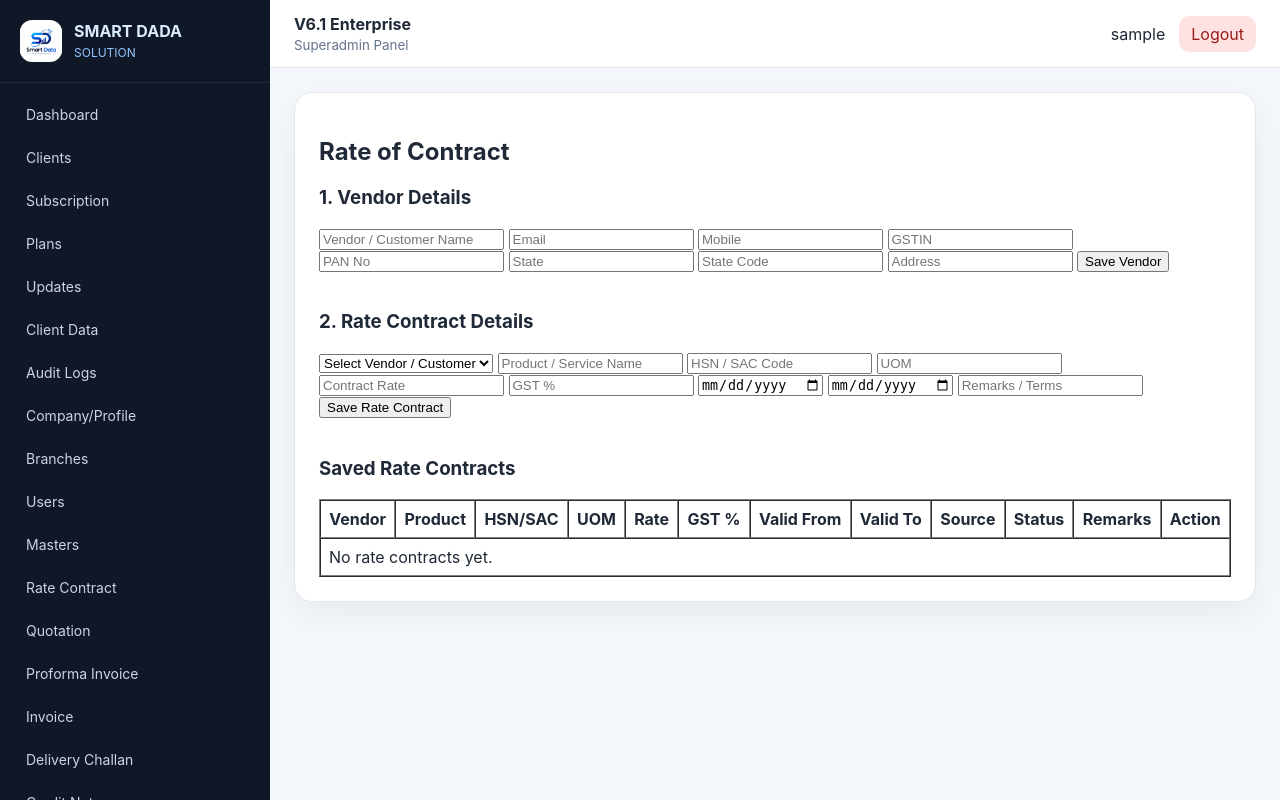
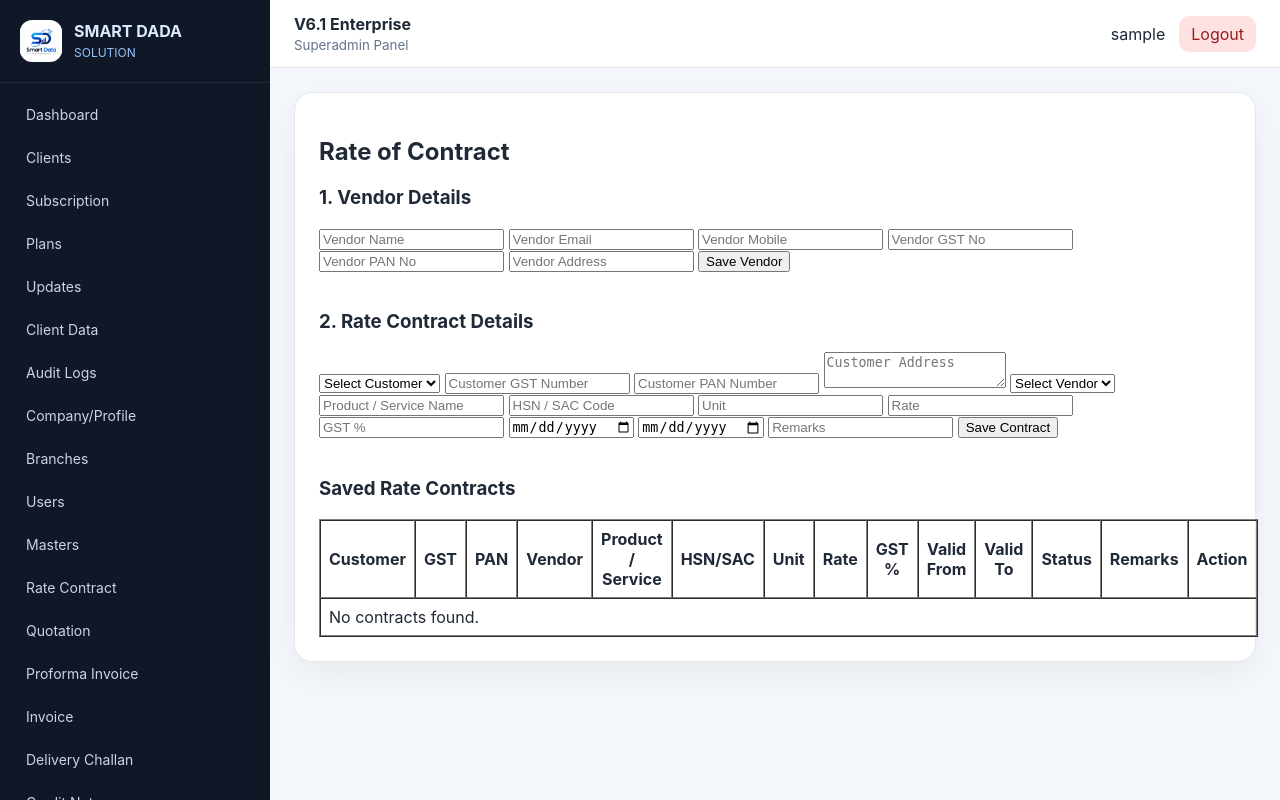
Before and after one commit to dsanjib174-sketch/SD_Invoice_V6_1_Enterprise, a Flask app: page /rate-contract in a window 1280 px wide. Run offline with Flask 3, Linux system fonts and the light colour scheme; the visitor is signed in with stand-in values (Sample User, id 1).

Commit message:
Update rate_contract.html

```diff
--- a/app/templates/masters/rate_contract.html
+++ b/app/templates/masters/rate_contract.html
@@ -1,48 +1,99 @@
 {% extends "base.html" %}
 {% block content %}
+
 <section>
   <h2>Rate of Contract</h2>
 
   <h3>1. Vendor Details</h3>
+
   <form method="POST" class="grid">
     <input type="hidden" name="action" value="save_vendor">
-<input name="vendor_name" placeholder="Vendor / Customer Name" required>
-<input name="vendor_email" placeholder="Email">
-<input name="vendor_mobile" placeholder="Mobile">
-<input name="vendor_gst" placeholder="GSTIN">
-<input name="vendor_pan" placeholder="PAN No">
-<input name="vendor_state" placeholder="State">
-<input name="vendor_state_code" placeholder="State Code">
-<input name="vendor_address" placeholder="Address">
+
+    <input name="vendor_name" placeholder="Vendor Name" required>
+    <input name="vendor_email" placeholder="Vendor Email">
+    <input name="vendor_mobile" placeholder="Vendor Mobile">
+    <input name="vendor_gst" placeholder="Vendor GST No">
+    <input name="vendor_pan" placeholder="Vendor PAN No">
+    <input name="vendor_address" placeholder="Vendor Address">
+
     <button type="submit">Save Vendor</button>
   </form>
 
   <br>
+
   <h3>2. Rate Contract Details</h3>
+
   <form method="POST" class="grid">
     <input type="hidden" name="action" value="save_contract">
-<select name="vendor_name" required><option value="">Select Vendor / Customer</option>{% for v in vendors %}<option value="{{ v.vendor_name }}">{{ v.vendor_name }}</option>{% endfor %}</select>
+
+    <select id="customerSelect" name="customer_name" required>
+      <option value="">Select Customer</option>
+      {% for c in customers %}
+      <option value="{{ c.company_name }}"
+              data-gst="{{ c.gst_number }}"
+              data-pan="{{ c.pan_number }}"
+              data-address="{{ c.customer_address }}">
+        {{ c.company_name }}
+      </option>
+      {% endfor %}
+    </select>
+
+    <input id="customerGst" name="customer_gst" placeholder="Customer GST Number" readonly>
+    <input id="customerPan" name="customer_pan" placeholder="Customer PAN Number" readonly>
+    <textarea id="customerAddress" name="customer_address" placeholder="Customer Address" readonly></textarea>
+
+    <select name="vendor_name" required>
+      <option value="">Select Vendor</option>
+      {% for v in vendors %}
+      <option value="{{ v.vendor_name }}">{{ v.vendor_name }}</option>
+      {% endfor %}
+    </select>
+
     <input name="product_name" placeholder="Product / Service Name" required>
     <input name="hsn_code" placeholder="HSN / SAC Code">
-<input name="unit" placeholder="UOM">
-<input name="rate" type="number" step="0.01" placeholder="Contract Rate" required>
+    <input name="unit" placeholder="Unit">
+    <input name="rate" type="number" step="0.01" placeholder="Rate" required>
     <input name="gst_percent" type="number" step="0.01" placeholder="GST %">
     <input name="valid_from" type="date">
     <input name="valid_to" type="date">
-<input name="remarks" placeholder="Remarks / Terms">
-<button type="submit">Save Rate Contract</button>
+    <input name="remarks" placeholder="Remarks">
+
+    <button type="submit">Save Contract</button>
   </form>
 
   <br>
+
   <h3>Saved Rate Contracts</h3>
+
   <table border="1" cellpadding="8" cellspacing="0" width="100%">
-<tr><th>Vendor</th><th>Product</th><th>HSN/SAC</th><th>UOM</th><th>Rate</th><th>GST %</th><th>Valid From</th><th>Valid To</th><th>Source</th><th>Status</th><th>Remarks</th><th>Action</th></tr>
+    <tr>
+      <th>Customer</th>
+      <th>GST</th>
+      <th>PAN</th>
+      <th>Vendor</th>
+      <th>Product / Service</th>
+      <th>HSN/SAC</th>
+      <th>Unit</th>
+      <th>Rate</th>
+      <th>GST %</th>
+      <th>Valid From</th>
+      <th>Valid To</th>
+      <th>Status</th>
+      <th>Remarks</th>
+      <th>Action</th>
+    </tr>
+
     {% if contracts %}
       {% for c in contracts %}
       <tr>
         <form method="POST">
           <input type="hidden" name="action" value="update_contract">
           <input type="hidden" name="contract_id" value="{{ c.id }}">
+
+          <td><input name="customer_name" value="{{ c.customer_name }}"></td>
+          <td><input name="customer_gst" value="{{ c.customer_gst }}"></td>
+          <td><input name="customer_pan" value="{{ c.customer_pan }}"></td>
+
           <td><input name="vendor_name" value="{{ c.vendor_name }}" required></td>
           <td><input name="product_name" value="{{ c.product_name }}" required></td>
           <td><input name="hsn_code" value="{{ c.hsn_code }}"></td>
@@ -51,14 +102,35 @@
           <td><input name="gst_percent" type="number" step="0.01" value="{{ c.gst_percent }}"></td>
           <td><input name="valid_from" type="date" value="{{ c.valid_from }}"></td>
           <td><input name="valid_to" type="date" value="{{ c.valid_to }}"></td>
-<td>{{ c.source }}</td>
-<td><select name="status"><option value="Active" {% if c.status == 'Active' %}selected{% endif %}>Active</option><option value="Inactive" {% if c.status == 'Inactive' %}selected{% endif %}>Inactive</option></select></td>
+
+          <td>
+            <select name="status">
+              <option value="Active" {% if c.status == "Active" %}selected{% endif %}>Active</option>
+              <option value="Inactive" {% if c.status == "Inactive" %}selected{% endif %}>Inactive</option>
+            </select>
+          </td>
+
           <td><input name="remarks" value="{{ c.remarks }}"></td>
           <td><button type="submit">Update</button></td>
         </form>
       </tr>
       {% endfor %}
-{% else %}<tr><td colspan="12">No rate contracts yet.</td></tr>{% endif %}
+    {% else %}
+      <tr>
+        <td colspan="14">No contracts found.</td>
+      </tr>
+    {% endif %}
   </table>
 </section>
+
+<script>
+document.getElementById("customerSelect").addEventListener("change", function () {
+  const selected = this.options[this.selectedIndex];
+
+  document.getElementById("customerGst").value = selected.dataset.gst || "";
+  document.getElementById("customerPan").value = selected.dataset.pan || "";
+  document.getElementById("customerAddress").value = selected.dataset.address || "";
+});
+</script>
+
 {% endblock %}
```
Lines whose indentation alone changed are shown as unchanged.
